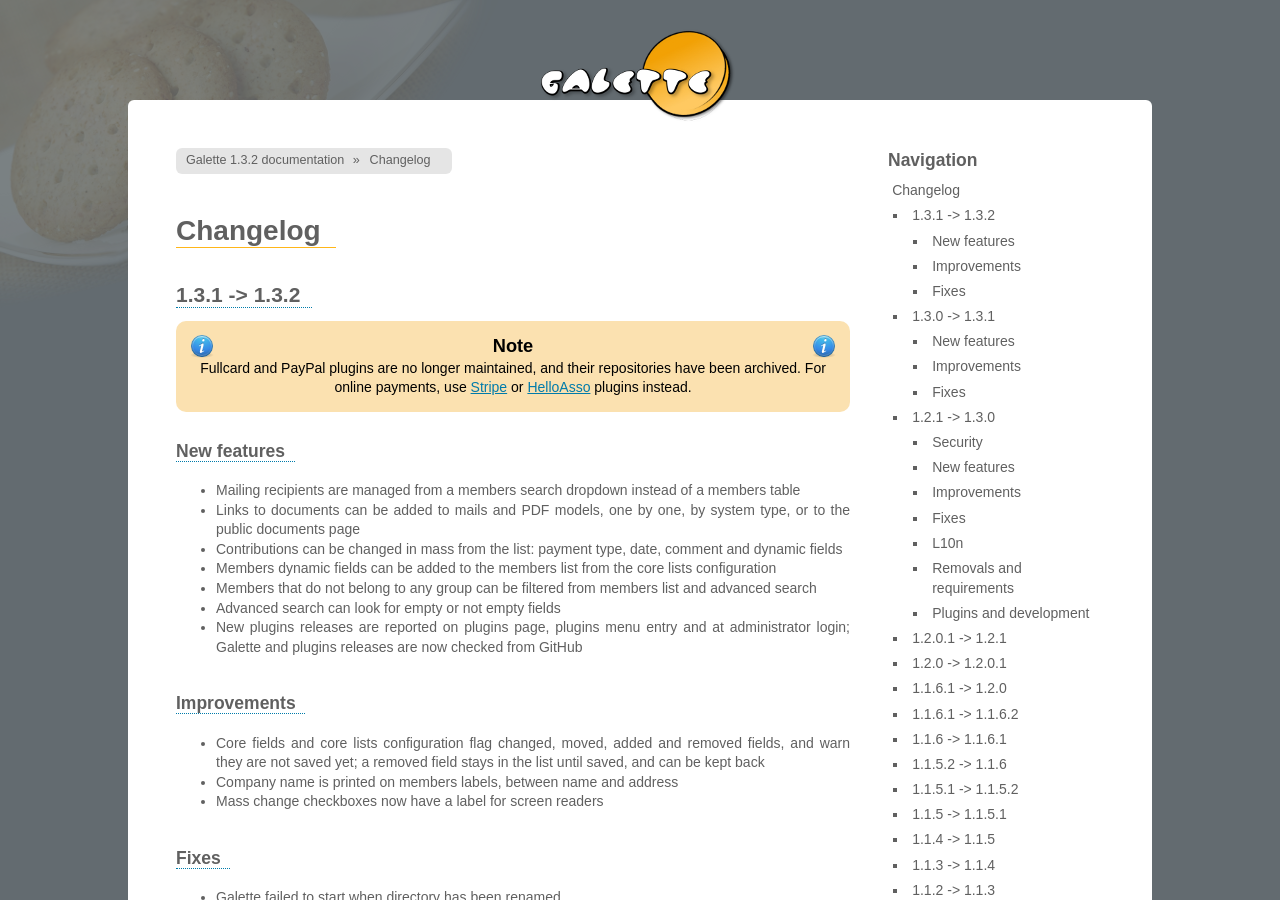
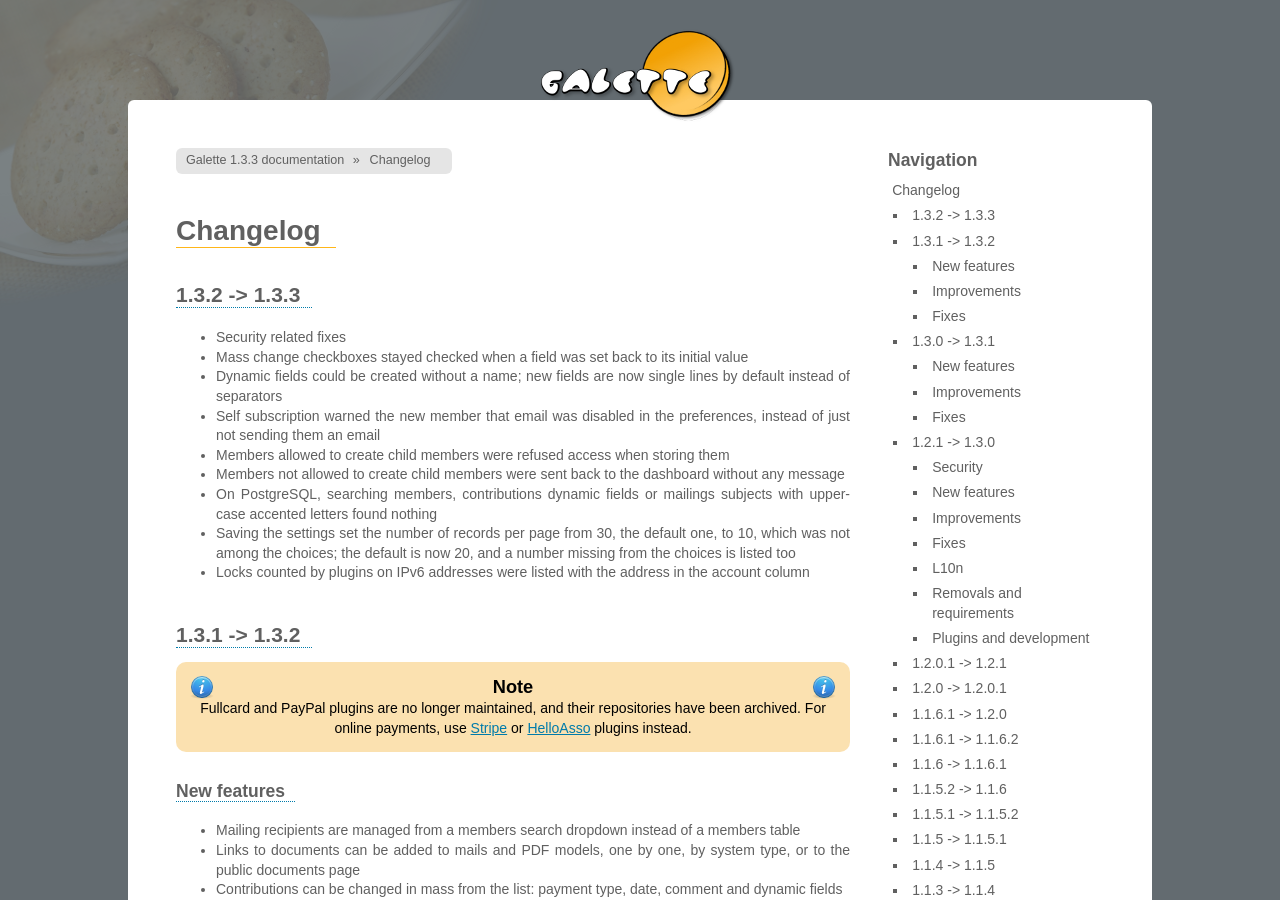
Before and after one commit to galette/galettedoc, a Sphinx documentation site: the page built from source/changelog.rst, in a window 1280 px wide and 900 px high. Built offline with Sphinx 7.4.7, drawn with Linux system fonts in a browser that asks for light colours; some web fonts are replaced.

Commit message:
Galette 1.3.3 release

```diff
--- a/source/changelogs/galette_10.rst
+++ b/source/changelogs/galette_10.rst
@@ -1,4 +1,20 @@
 :orphan:
+
+.. _v1330:
+
+**************
+1.3.2 -> 1.3.3
+**************
+
+- Security related fixes
+- Mass change checkboxes stayed checked when a field was set back to its initial value
+- Dynamic fields could be created without a name; new fields are now single lines by default instead of separators
+- Self subscription warned the new member that email was disabled in the preferences, instead of just not sending them an email
+- Members allowed to create child members were refused access when storing them
+- Members not allowed to create child members were sent back to the dashboard without any message
+- On PostgreSQL, searching members, contributions dynamic fields or mailings subjects with uppercase accented letters found nothing
+- Saving the settings set the number of records per page from 30, the default one, to 10, which was not among the choices; the default is now 20, and a number missing from the choices is listed too
+- Locks counted by plugins on IPv6 addresses were listed with the address in the account column
 
 .. _v1320:
 
--- a/source/conf.py
+++ b/source/conf.py
@@ -59,7 +59,7 @@
 # The short X.Y version.
 version = '1.3'
 # The full version, including alpha/beta/rc tags.
-release = '1.3.2'
+release = '1.3.3'
 
 # There are two options for replacing |today|: either, you set today to some
 # non-false value, then it is used:
--- a/source/globals.rst
+++ b/source/globals.rst
@@ -7,4 +7,4 @@
 .. |phpfile| image:: /_styles/static/images/php_file.png
                :alt:
 
-.. |stable_version| replace:: 1.3.2
+.. |stable_version| replace:: 1.3.3
--- a/source/installation/index.rst
+++ b/source/installation/index.rst
@@ -22,8 +22,8 @@
 
 First, download latest Galette release from official repository:
 
-.. image:: https://img.shields.io/badge/1.3.2-Galette-ffb619.svg?logo=php&logoColor=white&style=for-the-badge
-   :target: https://galette.eu/download/galette-1.3.2.tar.bz2
+.. image:: https://img.shields.io/badge/1.3.3-Galette-ffb619.svg?logo=php&logoColor=white&style=for-the-badge
+   :target: https://galette.eu/download/galette-1.3.3.tar.bz2
    :alt: Get latest Galette!
 
 Then, uncompress the archive. If you are running Windows, you will have to install a file archiver software supporting the TAR archive format, such as `7zip <https://www.7-zip.org/>`_.
@@ -32,8 +32,8 @@
 ::
 
    $ cd /var/www/
-   $ wget https://galette.eu/download/galette-1.3.2.tar.bz2
-   $ tar xjvf galette-1.3.2.tar.bz2
+   $ wget https://galette.eu/download/galette-1.3.3.tar.bz2
+   $ tar xjvf galette-1.3.3.tar.bz2
 
 What the archive contains and where to put it on your server is explained in the :ref:`archive contents <archivecontents>` and :ref:`installation directory <installationdir>` sections.
 
```
Also changed, not shown: CLAUDE.md (+1 -1 lines).
